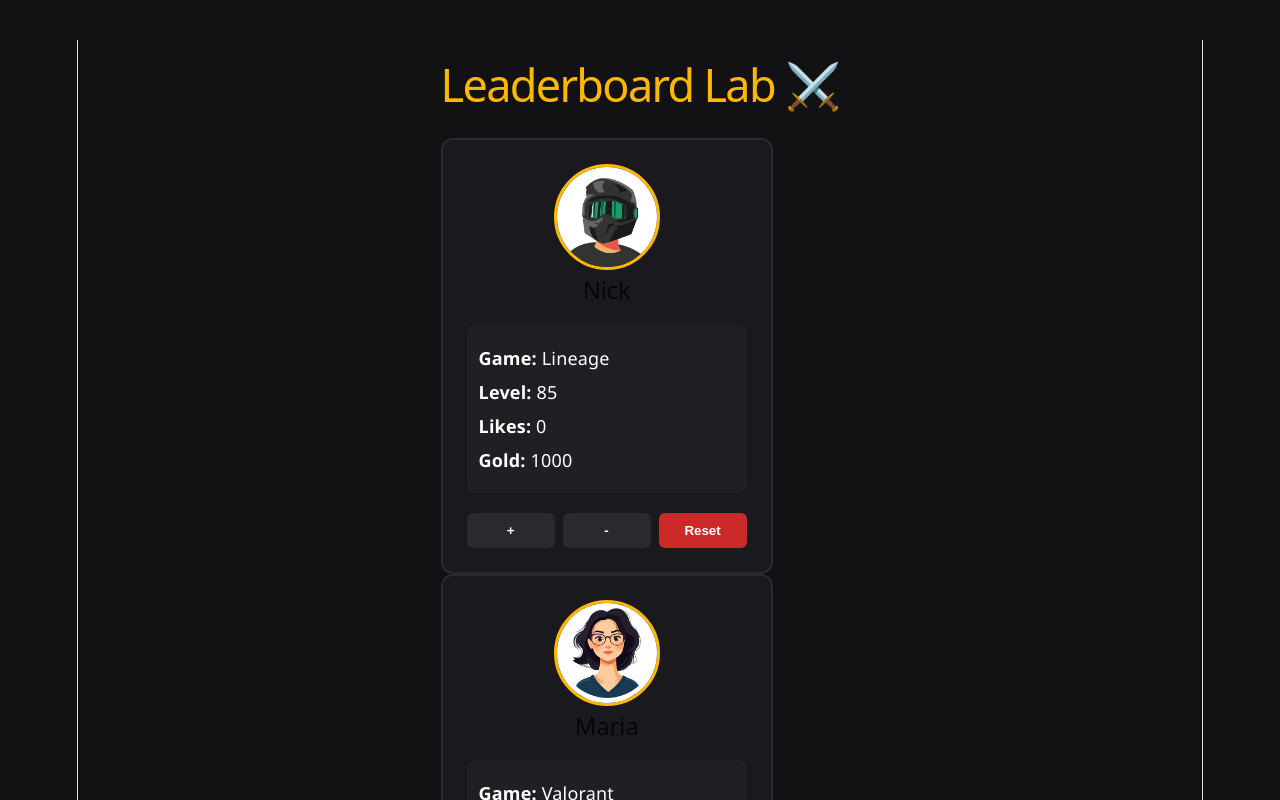
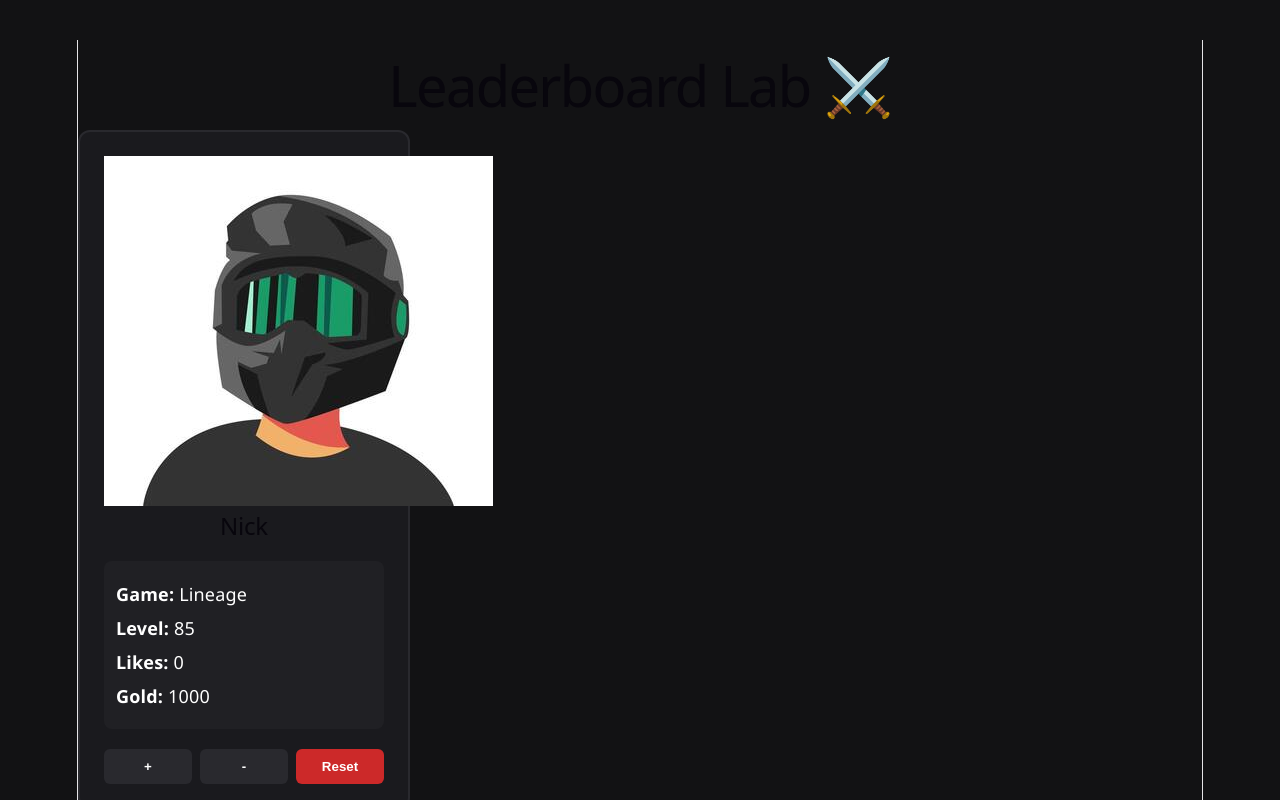
Before and after one commit to AceSoL-ls/React-Web, a React (Vite) app in the folder React-app-1/: page / in a window 1280 px wide. Shown: the top 800 px of the page. Built offline with nearby package versions, Linux system fonts and the light colour scheme.

Commit message:
className update

```diff
--- a/React-app-1/src/App.css
+++ b/React-app-1/src/App.css
@@ -31,6 +31,8 @@ body {
   gap: 24px;
   justify-content: center;
   flex-wrap: wrap;
+  max-width: 1200px;
+  margin: 0 auto;
 }
 
 .player-card {
--- a/React-app-1/src/App.jsx
+++ b/React-app-1/src/App.jsx
@@ -9,9 +9,10 @@ import johnPic from './assets/John.png';
 function App(){
 
  return(
-  <div className="app-container">
-   <h1 className="title">Leaderboard Lab ⚔️</h1>
-   <div className="card-grid">
+  <div className="dashboard-container">
+   <h1 className="dashboard-title">Leaderboard Lab ⚔️</h1>
+
+   <div className="player-grid">
    <PlayerCard
    name = "Nick"
    game = "Lineage"
--- a/React-app-1/src/PlayerCard.jsx
+++ b/React-app-1/src/PlayerCard.jsx
@@ -15,16 +15,16 @@ function decreaseLikes(){
 
 return(
   <div className="player-card">
-    <div className="card-header">
-      <img src={image} alt={name} className="player-avatar"></img>
-      <h2>{name}</h2>
-    </div>
+    <img src={image} alt={name} className="player-image" />
+    <h2 className="player-name">{name}</h2>
+
     <div className="card-stats">
       <p><strong>Game:</strong> {game}</p>
       <p><strong>Level:</strong> {level}</p>
       <p><strong>Likes:</strong> {likes}</p>
       <p><strong>Gold:</strong> {gold}</p>
     </div>
+
     <div className="card-actions">
       <button onClick={increaseLikes} className="btn-add">+</button>
       <button onClick={decreaseLikes} className="btn-sub">-</button>
```
